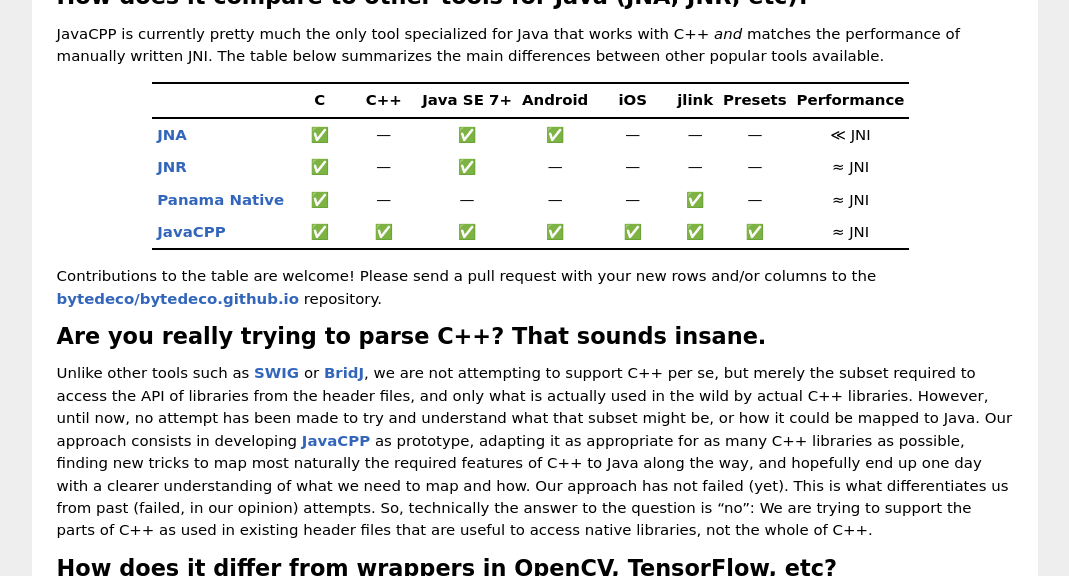
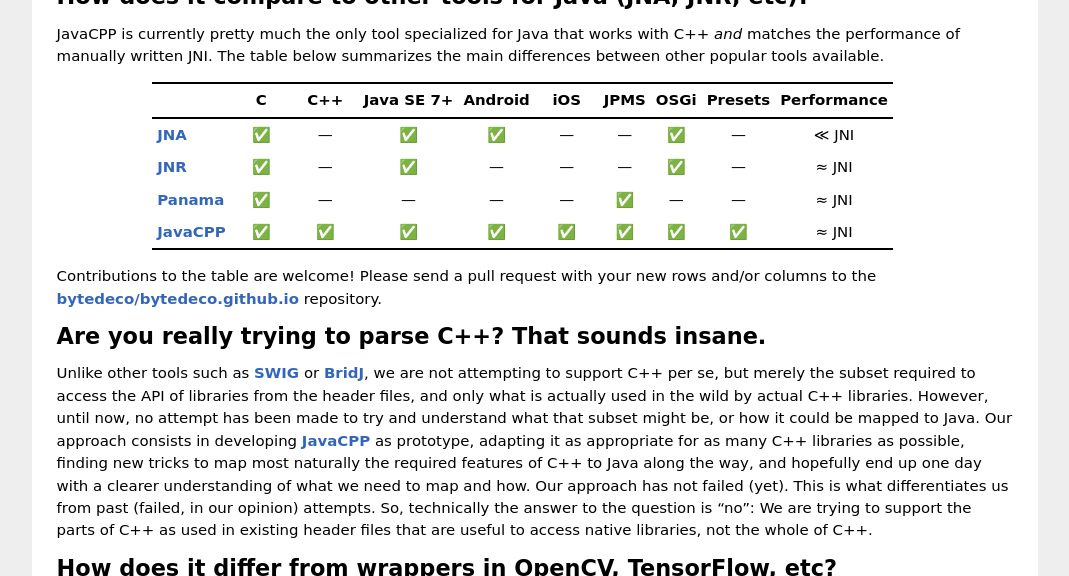
Before and after one commit to bytedeco/bytedeco.github.io, a Jekyll site: the page built from faq/index.md, in a window 1280 px wide and 900 px high, cut to the strip 324-900 px from the top of the window. Shown: the whole strip, without its empty margins (105-1174 px from the left). Built offline with Jekyll 4.4.1, drawn with Linux system fonts in a browser that asks for light colours.

Commit message:
Update comparison table in FAQ with new column for OSGi

```diff
--- a/faq/index.md
+++ b/faq/index.md
@@ -17,12 +17,12 @@ How does it compare to other tools for Java (JNA, JNR, etc)?
 
 JavaCPP is currently pretty much the only tool specialized for Java that works with C++ *and* matches the performance of manually written JNI. The table below summarizes the main differences between other popular tools available.
 
-|                                                  | &emsp; C &emsp; | &nbsp; C++ &nbsp; | Java SE 7+ | Android | &emsp; iOS &emsp; | jlink   |  Presets   | Performance |
-|--------------------------------------------------|:---------------:|:-----------------:|:----------:|:-------:|:-----------------:|:-------:|:----------:|:-----------:|
-| [JNA](https://github.com/java-native-access/jna) | &#9989;         | &mdash;           | &#9989;    | &#9989; | &mdash;           | &mdash; | &mdash;    | &#8810; JNI |
-| [JNR](https://github.com/jnr)                    | &#9989;         | &mdash;           | &#9989;    | &mdash; | &mdash;           | &mdash; | &mdash;    | &asymp; JNI |
-| [Panama Native](http://jdk.java.net/panama/)     | &#9989;         | &mdash;           | &mdash;    | &mdash; | &mdash;           | &#9989; | &mdash;    | &asymp; JNI |
-| [JavaCPP](https://github.com/bytedeco/javacpp)   | &#9989;         | &#9989;           | &#9989;    | &#9989; | &#9989;           | &#9989; | &#9989;    | &asymp; JNI |
+|                                                  | &emsp; C &emsp; | &nbsp; C++ &nbsp; | Java SE 7+ | Android | &ensp; iOS &ensp; | JPMS    |  OSGi   | Presets | Performance |
+|--------------------------------------------------|:---------------:|:-----------------:|:----------:|:-------:|:-----------------:|:-------:|:-------:|:-------:|:-----------:|
+| [JNA](https://github.com/java-native-access/jna) | &#9989;         | &mdash;           | &#9989;    | &#9989; | &mdash;           | &mdash; | &#9989; | &mdash; | &#8810; JNI |
+| [JNR](https://github.com/jnr)                    | &#9989;         | &mdash;           | &#9989;    | &mdash; | &mdash;           | &mdash; | &#9989; | &mdash; | &asymp; JNI |
+| [Panama](http://jdk.java.net/panama/)            | &#9989;         | &mdash;           | &mdash;    | &mdash; | &mdash;           | &#9989; | &mdash; | &mdash; | &asymp; JNI |
+| [JavaCPP](https://github.com/bytedeco/javacpp)   | &#9989;         | &#9989;           | &#9989;    | &#9989; | &#9989;           | &#9989; | &#9989; | &#9989; | &asymp; JNI |
 
 Contributions to the table are welcome! Please send a pull request with your new rows and/or columns to the [bytedeco/bytedeco.github.io](https://github.com/bytedeco/bytedeco.github.io) repository.
 
```
